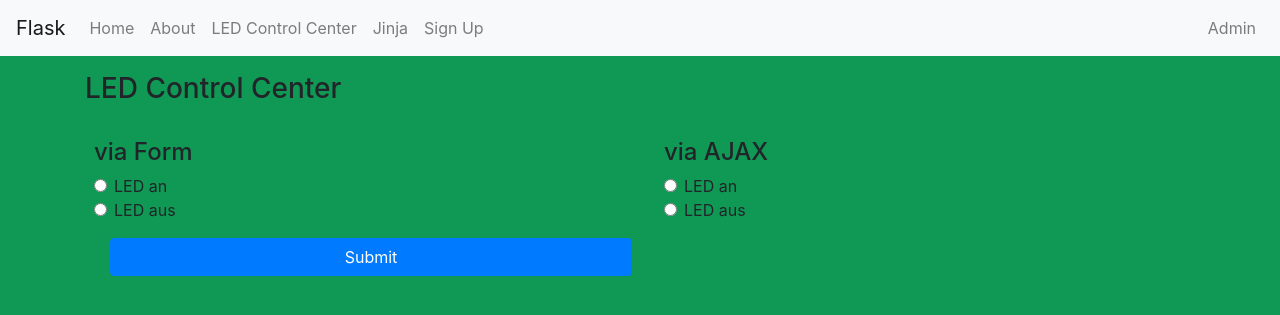
After one commit to anneoneone/embeddedweb, a Flask app: page /controlLed in a window 1280 px wide. The commit adds this page. Shown: the top 315 px of the page. Run offline with Flask 2, Linux system fonts and the light colour scheme; parts of the project's set-up code (start-up, migrations or seed data) failed here and were passed over; some libraries are stand-ins or nearby versions.

Commit message:
led lässt sich sowohl mit forms wie auch mit ajax kontrollieren
projekt besteht allerdings noch aus vielen unterseiten, die testweise angelegt wurden

```diff
--- a/01_Uebungen/06_FLASK_LED/anton/app/app/static/js/app.js
+++ b/01_Uebungen/06_FLASK_LED/anton/app/app/static/js/app.js
@@ -1 +1,22 @@
-console.log("Hello from app.js!");
+
+function setLedAjax(ledState) {
+
+    const payload = {
+        "ledState" : ledState
+    };
+
+    console.log("Hello from app.js! AJAXXX");
+    console.log(ledState);
+
+    var req = new XMLHttpRequest();
+    req.onreadystatechange = function() {
+        if (this.readyState == true && this.status == 200) {
+            handleResponse(this.responseText);
+        }
+    }
+    req.open("POST", "/controlLed");
+
+    req.setRequestHeader("Content-Type", "application/json")
+    req.send(JSON.stringify(payload))
+
+}
--- a/01_Uebungen/06_FLASK_LED/anton/app/app/templates/macros/input_macros.html
+++ b/01_Uebungen/06_FLASK_LED/anton/app/app/templates/macros/input_macros.html
@@ -4,3 +4,12 @@
         <input type="{{ type }}" class="form-control" id="{{ id }}" name="{{ name }}" placeholder="{{ placeholder }}">
     </div>
 {%- endmacro %}
+
+{% macro radio(label="", type="radio", id="", name="", placeholder="", value="", onclick="") -%}
+    <div class="form-check">
+        <input class="form-check-input" type="{{ type }}" name="{{ name }}" id="{{ id }}" placeholder="{{ placeholder }}" value="{{ value }}" onclick="{{ onclick }}">
+        <label class="form-check-label" for="exampleRadios1">
+          {{ label }}
+        </label>
+      </div>
+{%- endmacro %}
--- /dev/null
+++ b/01_Uebungen/06_FLASK_LED/anton/app/app/templates/public/controlLed.html
@@ -0,0 +1,29 @@
+{% extends "public/templates/public_template.html" %}
+{% import "macros/input_macros.html" as im %}
+
+{% block title %}LED Control Center{% endblock %}
+
+{% block main %}
+
+<div class="container">
+    <h3>LED Control Center</h3>
+    <div class="row">
+        <div class="col p-4">
+            <h4>via Form</h4>
+
+            <form action="/controlLed" method="POST">
+                {{ im.radio(label="LED an", id="radio_ledOn", name="led", value=1, placeholder="turn on led") }}
+                {{ im.radio(label="LED aus", id="radio_ledOff", name="led", value=0, placeholder="turn off led") }}
+                <button type="submit" class="btn btn-primary btn-block m-3">Submit</button>
+            </form>
+
+        </div>
+        <div class="col p-4">
+            <h4>via AJAX</h4>
+            {{ im.radio(label="LED an", id="radio_ledOn", name="led", value=1, placeholder="turn on led", onclick="setLedAjax(value)") }}
+            {{ im.radio(label="LED aus", id="radio_ledOff", name="led", value=0, placeholder="turn off led", onclick="setLedAjax(value)") }}
+        </div>
+    </div>
+</div>
+
+{% endblock %}
--- a/01_Uebungen/06_FLASK_LED/anton/app/app/templates/public/templates/public_template.html
+++ b/01_Uebungen/06_FLASK_LED/anton/app/app/templates/public/templates/public_template.html
@@ -27,6 +27,9 @@
             </li>
             <li class="nav-item">
                 <a class="nav-link" href="/about">About</a>
+            </li>
+            <li class="nav-item">
+                <a class="nav-link" href="/controlLed">LED Control Center</a>
             </li>
             <li class="nav-item">
                 <a class="nav-link" href="/jinja">Jinja</a>
--- a/01_Uebungen/06_FLASK_LED/anton/app/app/views.py
+++ b/01_Uebungen/06_FLASK_LED/anton/app/app/views.py
@@ -2,6 +2,9 @@ from app import app
 from flask import render_template
 from flask import request, redirect
 from datetime import datetime
+import RPi.GPIO as GPIO
+# from app import setLed
+# import setLed
 
 # --- FILTERS ---
 
@@ -24,6 +27,31 @@ def index():
 def about():
     return render_template("public/index.html")
 
+@app.route("/controlLed", methods=["GET", "POST"])
+def controlLed():
+    if request.method == "POST":
+        if (request.is_json):
+            payload = request.get_json()
+            ledState = payload["ledState"]
+            print(ledState)
+        else:
+            req = request.form
+
+            ledState = req.get("led")
+
+
+        channel = 20
+        GPIO.setmode(GPIO.BCM)
+        GPIO.setup(channel, GPIO.OUT)
+        GPIO.output(channel, int(ledState))
+
+        return redirect(request.url)
+
+    return render_template(
+        "public/controlLed.html"
+    )
+
+
 @app.route("/sign-up", methods=["GET", "POST"])
 def sign_up():
     if request.method == "POST":
@@ -42,7 +70,7 @@ def sign_up():
             feedback = f"Missing fields for {', '.join(missing)}"
             return render_template("public/sign_up.html", feedback=feedback)
 
-        username = req.get("username")
+        name = req.get("name")
         email = req.get("email")
         password = req.get("password")
 
```
Also changed, not shown: 01_Uebungen/06_FLASK_LED/anton/app/app/setLed.py (added, +15 -0 lines).
